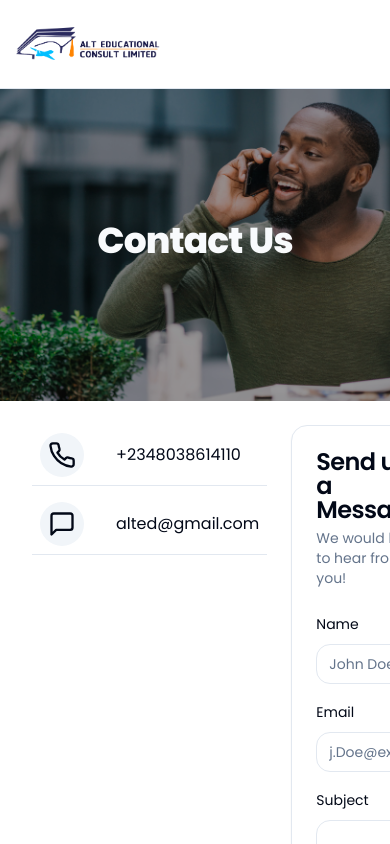
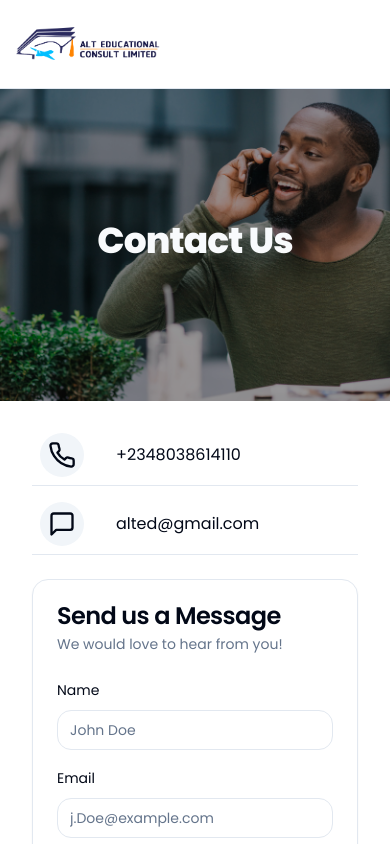
Before and after one commit to IzarchTech/alt-educational-consult-limited, a Next.js app: page /contact_us in a window 390 px wide. Built offline with nearby package versions, Linux system fonts and the light colour scheme.

Commit message:
Fix: Mobile layout for Contact us page

```diff
--- a/app/contact_us/page.tsx
+++ b/app/contact_us/page.tsx
@@ -36,7 +36,7 @@ function ContactUsPage() {
         imageUrl={contactUsImg.src}
       />
 
-      <div className="container grid grid-cols-[1fr_2fr] gap-6">
+      <div className="container grid md:grid-cols-[1fr_2fr] gap-6">
         <Stack variant="vertical" className="gap-2">
           <div className="hover:shadow-md min-w-[20%] p-2 border-b">
             <Stack className="items-center gap-8">
```
